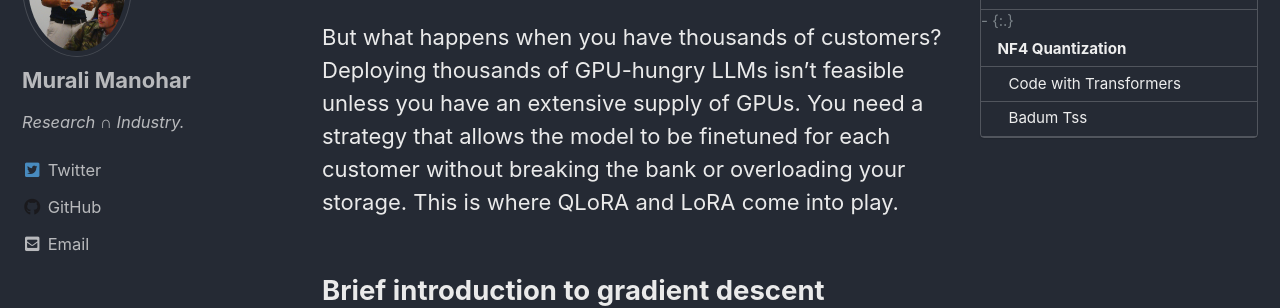
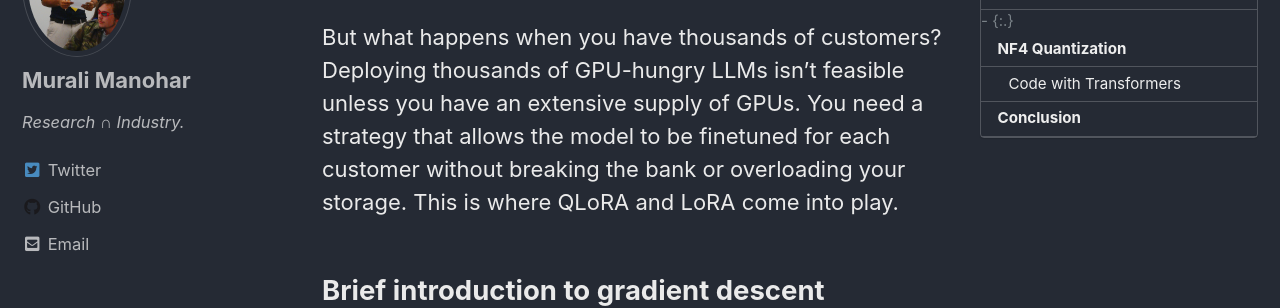
Before and after one commit to gitlost-murali/blogs, a Jekyll site: the page built from _posts/2023-27-07-lora-qlora.md, in a window 1280 px wide and 900 px high, scrolled down 381 px. Shown: the part 152-460 px from the top of the window. Built offline with Jekyll 4.4.1, drawn with Linux system fonts in a browser that asks for light colours; cached includes are drawn as plain includes; formulas are drawn with MathJax 3; comment, search, counter and statistics services are not loaded.

Commit message:
Conclusion

````diff
--- a/_posts/2023-27-07-lora-qlora.md
+++ b/_posts/2023-27-07-lora-qlora.md
@@ -180,6 +180,6 @@ nf4_config = BitsAndBytesConfig(
 model_nf4 = AutoModelForCausalLM.from_pretrained(model_id, quantization_config=nf4_config)
 ```
 
-## Badum Tss
+# Conclusion
 
 This is the end of the blog. I hope you enjoyed reading it. If you have any questions, please feel free to reach out on [linkedin](https://www.linkedin.com/in/murali-manohar/), [twitter](https://twitter.com/gitlostmurali) or [mail](mailto:kmanoharmurali@gmail.com).
````
